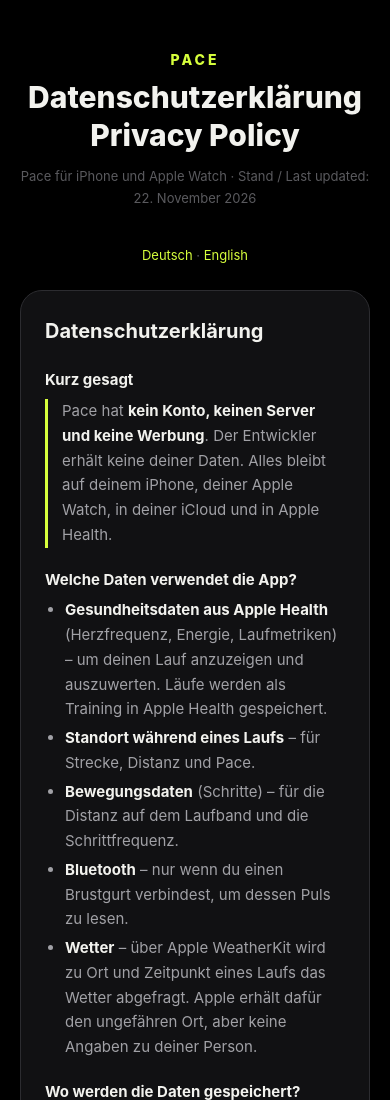
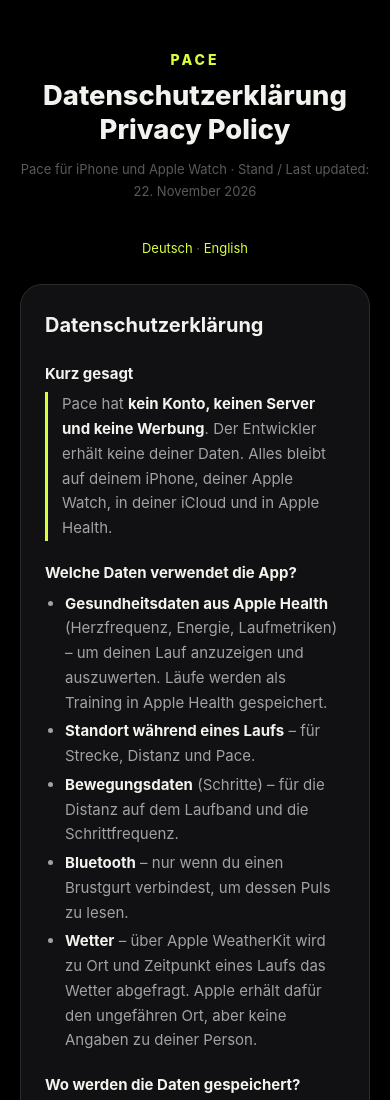
Before and after one commit to JanSchwob/run-app, a plain HTML site: page privacy.html in a window 390 px wide. Shown: the top 1100 px of the page. Drawn offline with Linux system fonts and the light colour scheme.

Commit message:
Überschrift passt auf schmale Bildschirme

```diff
--- a/privacy.html
+++ b/privacy.html
@@ -26,7 +26,7 @@
     .wrap { max-width: 660px; margin: 0 auto; padding: 48px 20px 80px; }
     header { text-align: center; margin-bottom: 36px; }
     .app { color: var(--volt); font-weight: 800; letter-spacing: 3px; font-size: 14px; text-transform: uppercase; }
-    h1 { font-size: 30px; font-weight: 800; margin-top: 8px; line-height: 1.25; }
+    h1 { font-size: clamp(22px, 7vw, 30px); font-weight: 800; margin-top: 8px; line-height: 1.25; overflow-wrap: break-word; hyphens: auto; }
     .updated { color: var(--t3); font-size: 13px; margin-top: 12px; }
     .lang-note { text-align: center; color: var(--t3); font-size: 13px; margin-bottom: 24px; }
     .card {
```
